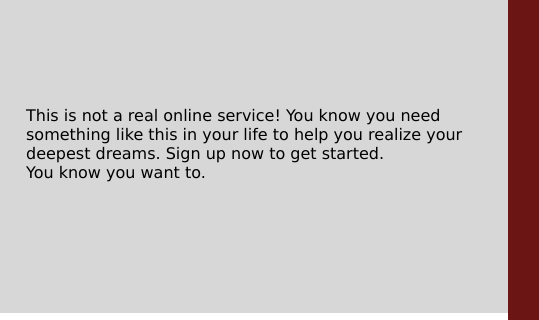
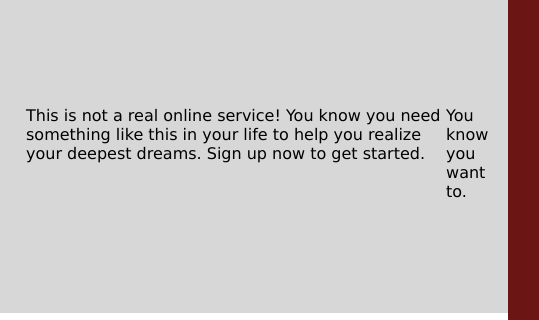
Before and after one commit to yungpalizawa/sign-up-form, a plain HTML site: page index.html in a window 1280 px wide. Shown: the top 320 px of the page, 580-1119 px from the left. Drawn offline with Linux system fonts and the light colour scheme.

Commit message:
Update index.html

```diff
--- a/index.html
+++ b/index.html
@@ -22,15 +22,13 @@
 
 <div class="right-section">
 <div class="right-section1">
-    <P>
+    <p>
         This is not a real online service! You know you need something
         like this in your life to help you realize your deepest dreams.
         Sign up now to get started.
+    </p>
 
-        <br>
-
-        You know you want to.
-    </P>
+    <p>You know you want to.</p>
 </div>
 
 <div class="right-section2">
```
